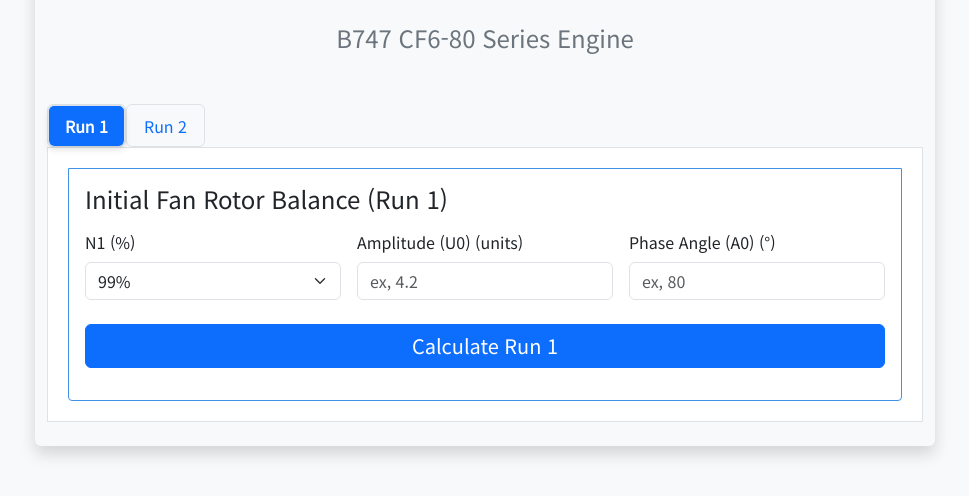
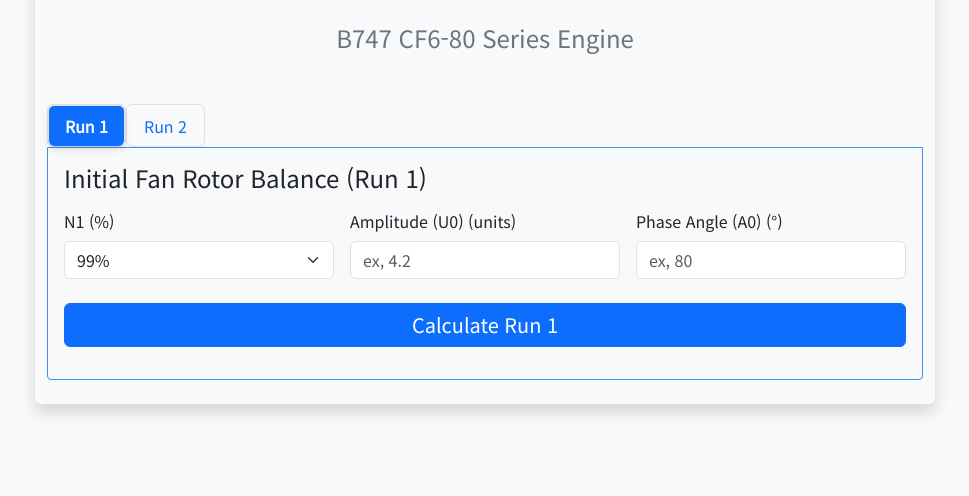
Before and after one commit to qndydfl/-balance, a plain HTML site: page index.html in a window 1280 px wide. Shown: the part 132-628 px from the top of the page, without its empty margins (155-1124 px from the left). Drawn offline with nearby package versions, Linux system fonts and the light colour scheme; a web font is replaced by a local one.

Commit message:
css 일부 제거

```diff
--- a/static/css/index.css
+++ b/static/css/index.css
@@ -42,17 +42,3 @@ pre {
     box-shadow: 0 4px 6px rgba(0, 0, 0, 0.1); /* 살짝 그림자 효과 */
     font-weight: bold;
 }
-
-.tab-content {
-    transition: all 0.7s ease;
-    border: 1px solid #dee2e6;
-    padding: 20px;
-    background-color: #fff;
-    position: relative;
-    z-index: 1;
-}
-
-.nav-pills .nav-link:hover {
-    background-color: #bdd1e0;
-    border-color: #ccab3e;
-}
```
